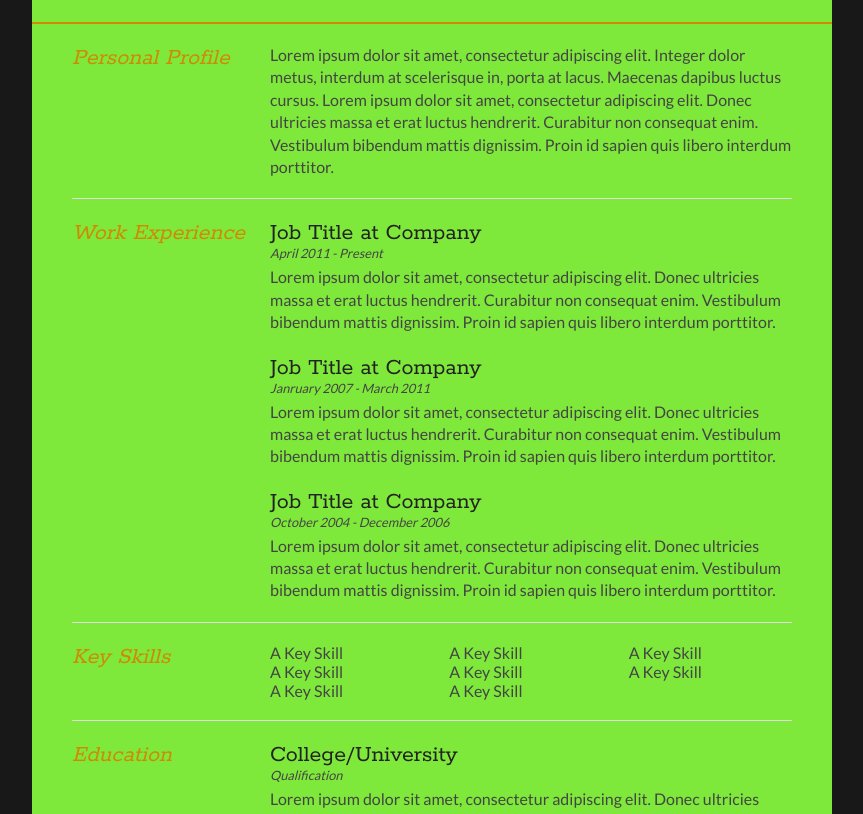
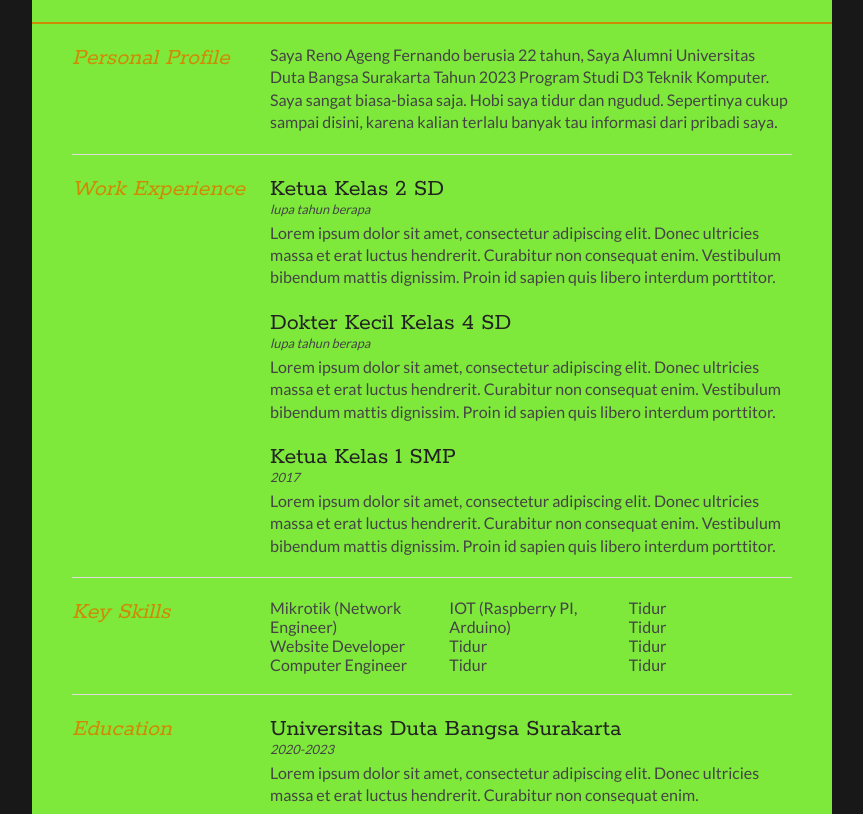
Before and after one commit to RenoXF/iamraf.github.io, a plain HTML site: page index.html in a window 1280 px wide. Shown: the part 191-1005 px from the top of the page, without its empty margins (208-1071 px from the left). Drawn offline with Linux system fonts and the light colour scheme.

Commit message:
update content

```diff
--- a/index.html
+++ b/index.html
@@ -21,8 +21,8 @@
 		</div>
 
 		<div id="name">
-			<h1 class="quickFade delayTwo">iam RAF</h1>
-			<h2 class="quickFade delayThree">Software Developer and Network Engineer</h2>
+			<h1 class="quickFade delayTwo" style="margin-left: 50px;">iam RAF</h1>
+			<h2 class="quickFade delayThree" style="margin-left: 30px;">Programmer and Network Engineer</h2>
 		</div>
 
 		<div id="contactDetails" class="quickFade delayFour">
@@ -48,7 +48,10 @@
 				</div>
 
 				<div class="sectionContent">
-					<p>Lorem ipsum dolor sit amet, consectetur adipiscing elit. Integer dolor metus, interdum at scelerisque in, porta at lacus. Maecenas dapibus luctus cursus. Lorem ipsum dolor sit amet, consectetur adipiscing elit. Donec ultricies massa et erat luctus hendrerit. Curabitur non consequat enim. Vestibulum bibendum mattis dignissim. Proin id sapien quis libero interdum porttitor.</p>
+					<p>Saya Reno Ageng Fernando berusia
+						22 tahun, Saya Alumni Universitas Duta Bangsa
+						Surakarta Tahun 2023 Program Studi D3 Teknik
+						Komputer. Saya sangat biasa-biasa saja. Hobi saya tidur dan ngudud. Sepertinya cukup sampai disini, karena kalian terlalu banyak tau informasi dari pribadi saya.</p>
 				</div>
 			</article>
 			<div class="clear"></div>
@@ -62,20 +65,20 @@
 
 			<div class="sectionContent">
 				<article>
-					<h2>Job Title at Company</h2>
-					<p class="subDetails">April 2011 - Present</p>
+					<h2>Ketua Kelas 2 SD</h2>
+					<p class="subDetails">lupa tahun berapa</p>
 					<p>Lorem ipsum dolor sit amet, consectetur adipiscing elit. Donec ultricies massa et erat luctus hendrerit. Curabitur non consequat enim. Vestibulum bibendum mattis dignissim. Proin id sapien quis libero interdum porttitor.</p>
 				</article>
 
 				<article>
-					<h2>Job Title at Company</h2>
-					<p class="subDetails">Janruary 2007 - March 2011</p>
+					<h2>Dokter Kecil Kelas 4 SD</h2>
+					<p class="subDetails">lupa tahun berapa</p>
 					<p>Lorem ipsum dolor sit amet, consectetur adipiscing elit. Donec ultricies massa et erat luctus hendrerit. Curabitur non consequat enim. Vestibulum bibendum mattis dignissim. Proin id sapien quis libero interdum porttitor.</p>
 				</article>
 
 				<article>
-					<h2>Job Title at Company</h2>
-					<p class="subDetails">October 2004 - December 2006</p>
+					<h2>Ketua Kelas 1 SMP</h2>
+					<p class="subDetails">2017</p>
 					<p>Lorem ipsum dolor sit amet, consectetur adipiscing elit. Donec ultricies massa et erat luctus hendrerit. Curabitur non consequat enim. Vestibulum bibendum mattis dignissim. Proin id sapien quis libero interdum porttitor.</p>
 				</article>
 			</div>
@@ -90,14 +93,16 @@
 
 			<div class="sectionContent">
 				<ul class="keySkills">
-					<li>A Key Skill</li>
-					<li>A Key Skill</li>
-					<li>A Key Skill</li>
-					<li>A Key Skill</li>
-					<li>A Key Skill</li>
-					<li>A Key Skill</li>
-					<li>A Key Skill</li>
-					<li>A Key Skill</li>
+					<li>Mikrotik (Network Engineer)</li>
+					<li>Website Developer</li>
+					<li>Computer Engineer</li>
+					<li>IOT (Raspberry PI, Arduino)</li>
+					<li>Tidur</li>
+					<li>Tidur</li>
+					<li>Tidur</li>
+					<li>Tidur</li>
+					<li>Tidur</li>
+					<li>Tidur</li>
 				</ul>
 			</div>
 			<div class="clear"></div>
@@ -111,8 +116,8 @@
 
 			<div class="sectionContent">
 				<article>
-					<h2>College/University</h2>
-					<p class="subDetails">Qualification</p>
+					<h2>Universitas Duta Bangsa Surakarta</h2>
+					<p class="subDetails">2020-2023</p>
 					<p>Lorem ipsum dolor sit amet, consectetur adipiscing elit. Donec ultricies massa et erat luctus hendrerit. Curabitur non consequat enim.</p>
 				</article>
 
--- a/style.css
+++ b/style.css
@@ -71,7 +71,7 @@ html,body,div,span,object,iframe,h1,h2,h3,h4,h5,h6,p,blockquote,pre,abbr,address
     }
 
     #headshot {
-        width: 12.5%;
+        width: 13%;
         float: left;
         margin-right: 30px;
     }
```
